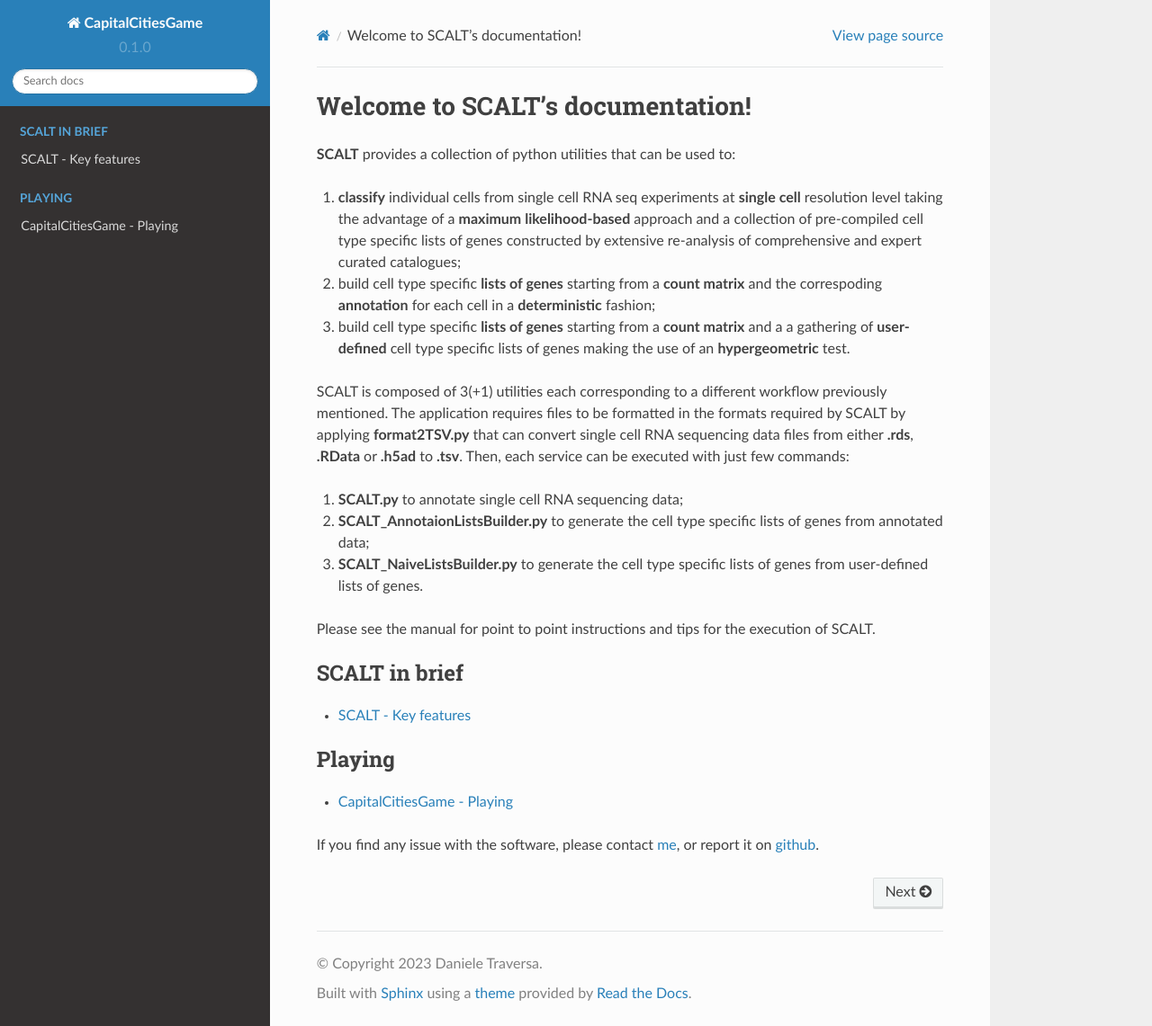
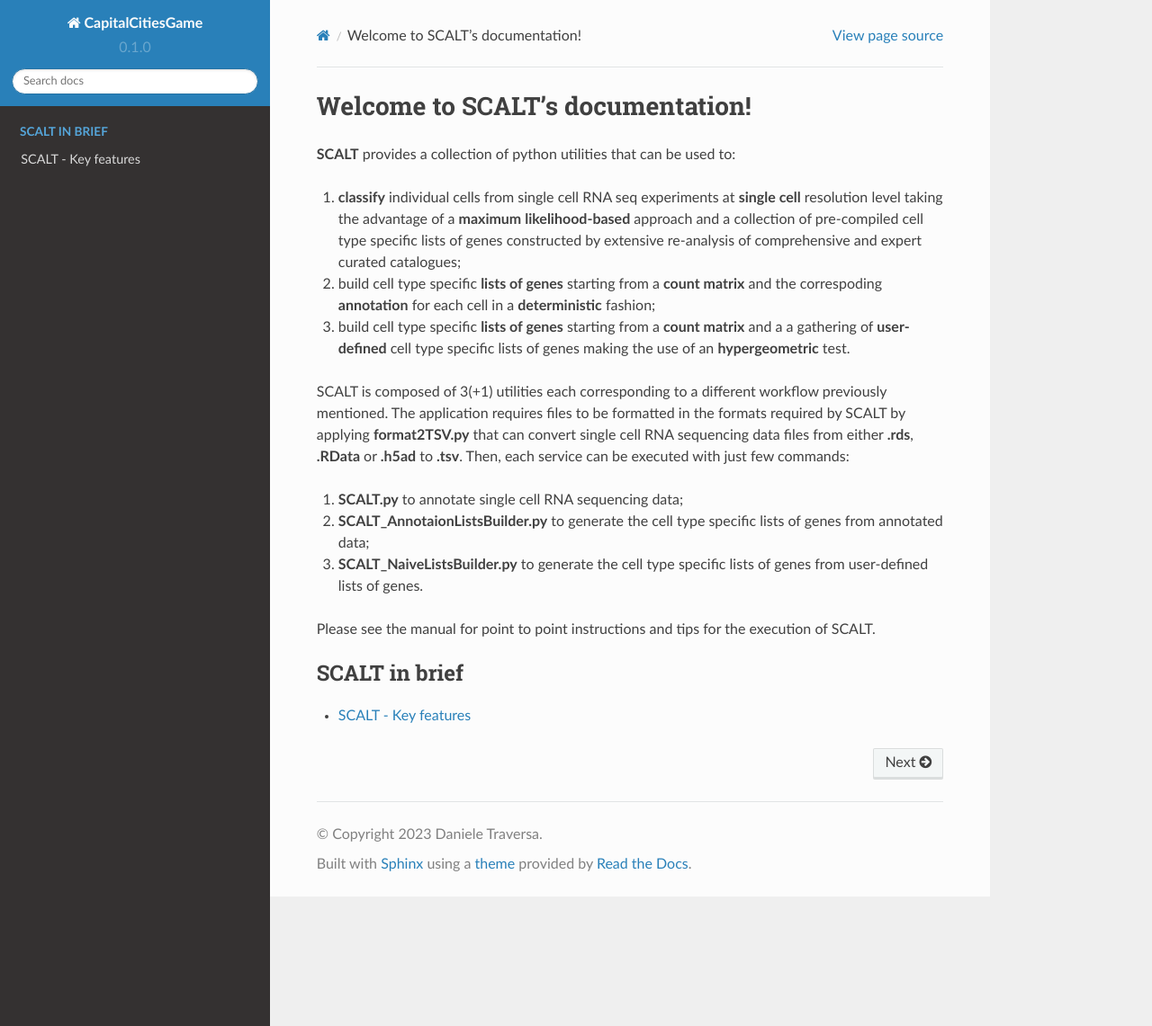
Before and after one commit to danitrave/CapitalCitiesGame, a Sphinx documentation site: the page built from docs/source/index.rst, in a window 1280 px wide and 1141 px high. Shown: the whole window at 90% size. Built offline with Sphinx 7.4.7 and the Read the Docs theme 2.0.0, drawn with Linux system fonts in a browser that asks for light colours.

Commit message:
Update index.rst

```diff
--- a/docs/source/index.rst
+++ b/docs/source/index.rst
@@ -1,5 +1,5 @@
 Welcome to SCALT's documentation!
-=============================================
+=================================
 
 **SCALT** provides a collection of python utilities that can be used to:
 
@@ -20,12 +20,3 @@
    :caption: SCALT in brief
 
    intro.rst
-
-.. toctree::
-   :maxdepth: 2
-   :caption: Playing
-
-   play.rst
-
-
-If you find any issue with the software, please contact `me <mailto:daniele.traversa@unimi.it>`_, or report it  on `github <https://github.com/danitrave/CapitalCitiesGame/issues>`_.
```
